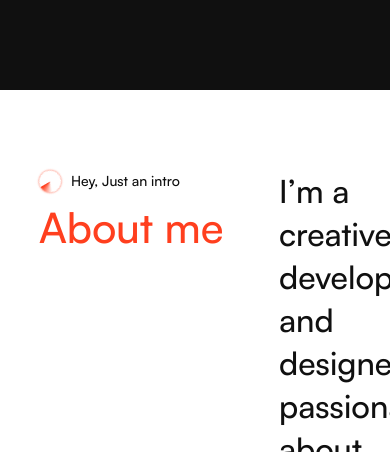
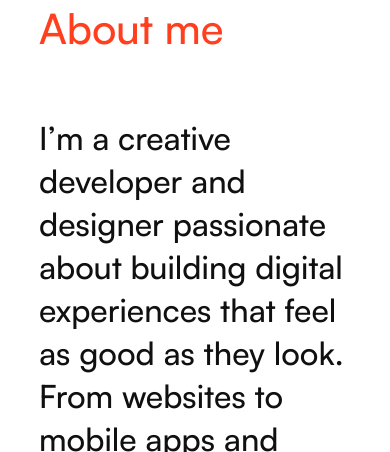
Before and after one commit to iwmvictor/portfolio-html, a plain HTML site: page index.html in a window 390 px wide. Shown: the part 1269-1721 px from the top of the page. Drawn offline with Linux system fonts and the light colour scheme; files whose address does not match are found by name.

Commit message:
Responsiveness

```diff
--- a/css/home.css
+++ b/css/home.css
@@ -279,6 +279,14 @@ main {
               }
             }
           }
+
+          @media (max-width: 600px) {
+            font-size: 36px;
+
+            .text-row .img {
+              display: none;
+            }
+          }
         }
 
         .buttons {
@@ -306,6 +314,10 @@ main {
             &.button {
               color: var(--black-color);
               background: rgba(251, 250, 252, 0.5);
+
+              @media (max-width: 600px) {
+                display: none;
+              }
             }
 
             &:hover {
@@ -550,6 +562,23 @@ main {
                 color: var(--dark-color);
               }
             }
+          }
+        }
+
+        @media (max-width: 900px) {
+          flex-direction: column;
+
+          .sec-title,
+          .main {
+            width: 100%;
+            max-width: 100%;
+          }
+
+          .sec-title {
+            z-index: 1;
+            top: 0;
+            padding: 1rem 0;
+            background: var(--white-color);
           }
         }
       }
```
